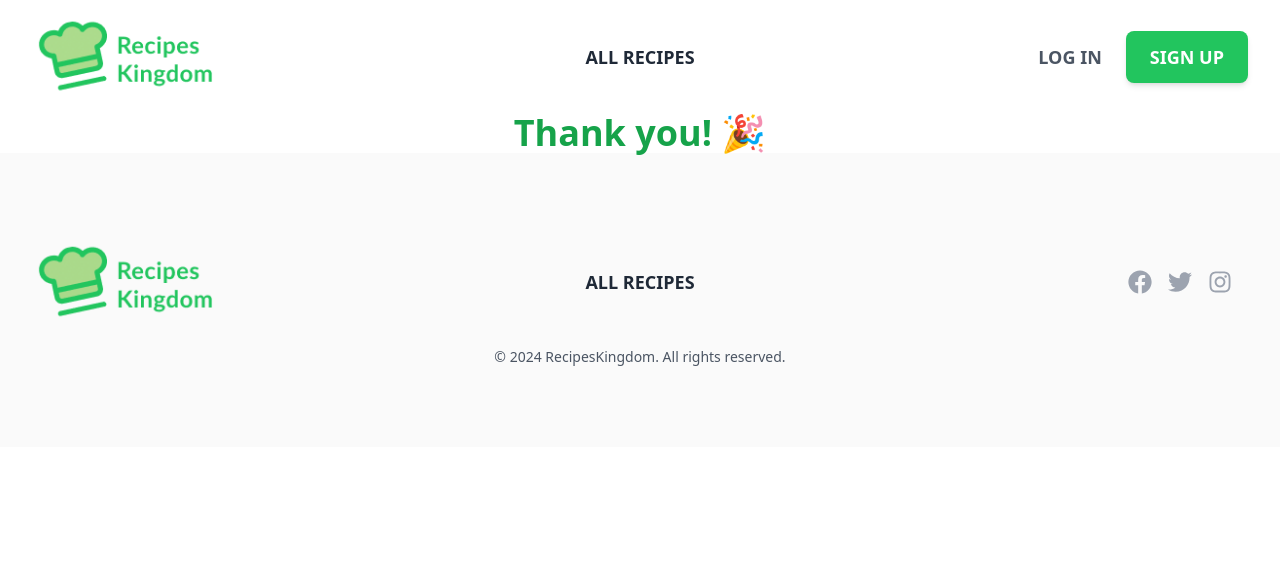
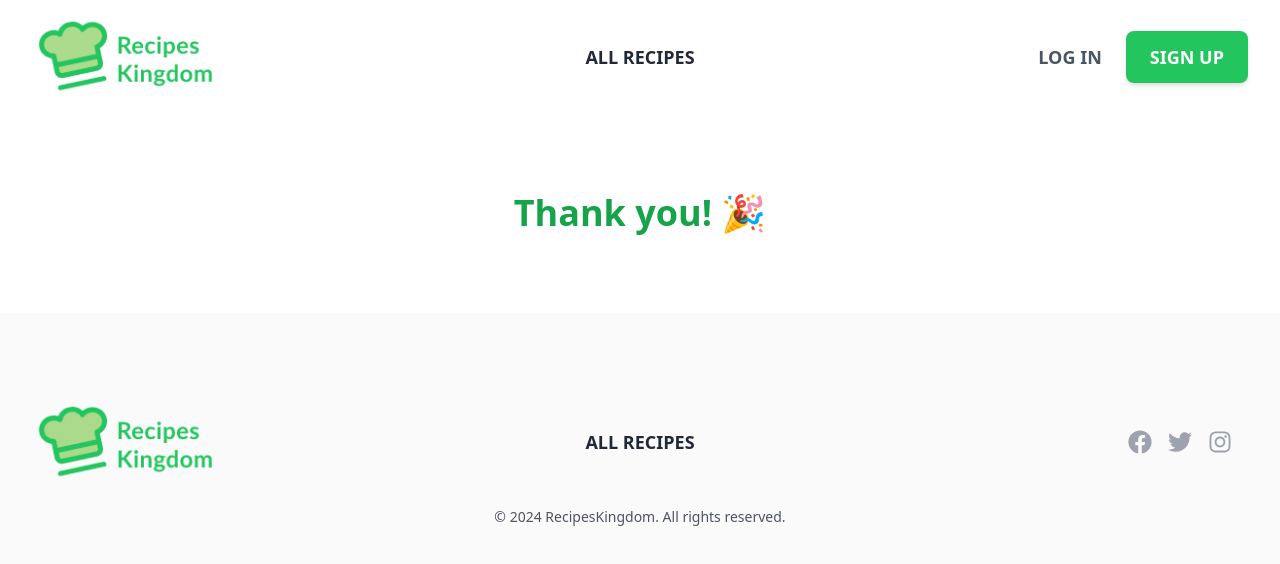
Before and after one commit to chichivb/recipeskingdom, a React (Vite) app: page /completion in a window 1280 px wide. Shown: the top 564 px of the page. Built offline with nearby package versions, Linux system fonts and the light colour scheme.

Commit message:
Completion update

```diff
--- a/src/Completion.jsx
+++ b/src/Completion.jsx
@@ -1,6 +1,6 @@
 function Completion(props) {
   return (
-    <h1 className="text-4xl font-bold text-center text-green-600">
+    <h1 className="py-20 text-4xl font-bold text-center text-green-600">
       Thank you! 🎉
     </h1>
   );
```
